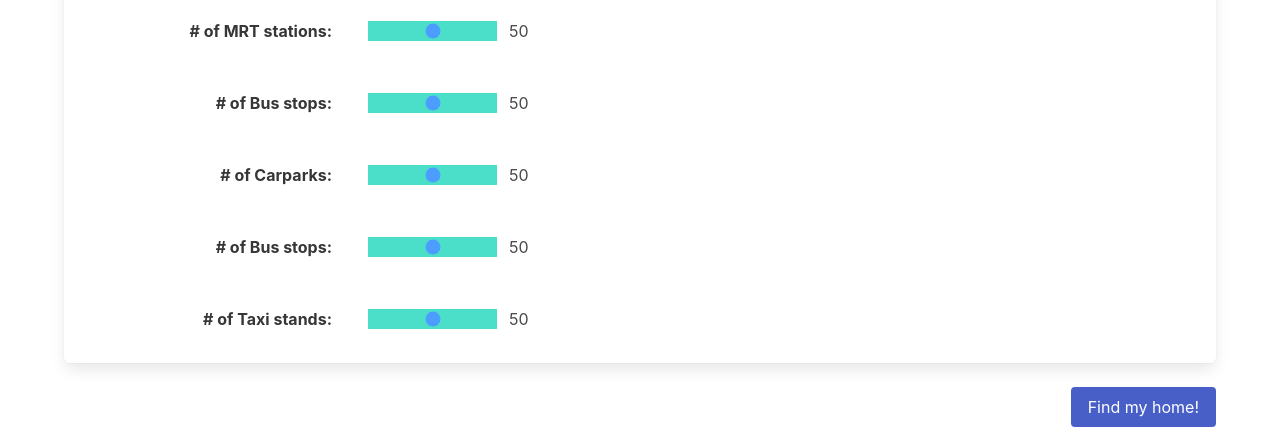
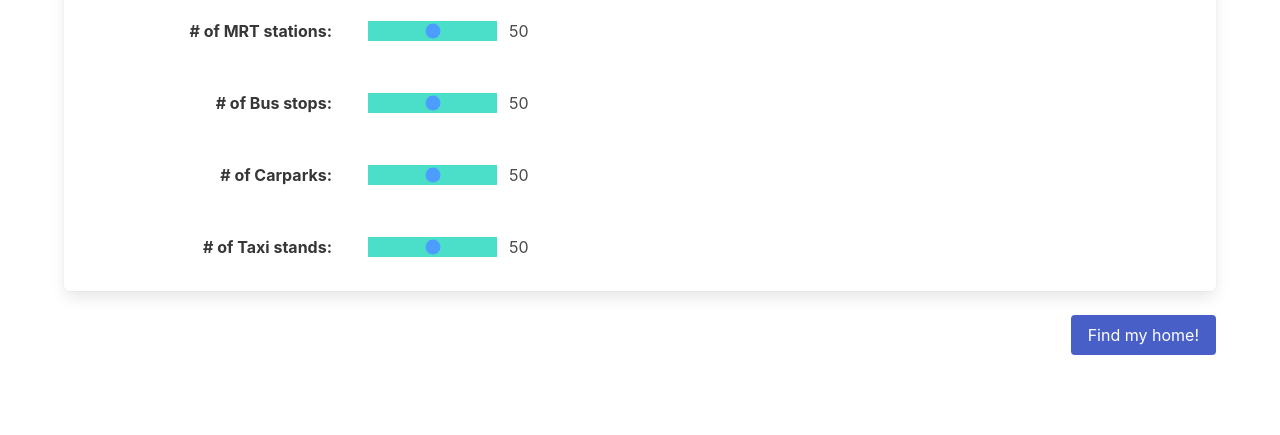
Before and after one commit to ansellim/apartments, a Flask app: page / in a window 1280 px wide. Shown: the part 1346-1781 px from the top of the page. After the commit the page ends 1701 px from the top, so only its background shows below. Run offline with Flask 2, Linux system fonts and the light colour scheme.

Commit message:
removed duplicate bus stops slider

```diff
--- a/app/templates/index.html
+++ b/app/templates/index.html
@@ -426,13 +426,6 @@
                 </div>
             </div>
             <div class="columns">
-                <div class="column is-3 is-align-items-center is-flex"><div class="column has-text-right"><strong># of Bus stops:</strong></div></div>
-                <div class="column is-2 is-align-items-center is-flex">
-                        <input type="range" min="0" max="100" value="50" class="slider" name="num_bus_stops_slider" id="num_bus_stops_slider">
-                        <div class="column has-text-left" name="num_bus_stops_val" id="num_bus_stops_val">50</div>
-                </div>
-            </div>
-            <div class="columns">
                 <div class="column is-3 is-align-items-center is-flex"><div class="column has-text-right"><strong># of Taxi stands:</strong></div></div>
                 <div class="column is-2 is-align-items-center is-flex">
                         <input type="range" min="0" max="100" value="50" class="slider" name="num_taxi_stands_slider" id="num_taxi_stands_slider">
@@ -665,12 +658,6 @@
         num_carparks_slider.oninput = function() {
             num_carparks_val.innerHTML = this.value;
         }
-        var num_bus_stops_slider = document.getElementById("num_bus_stops_slider");
-        var num_bus_stops_val = document.getElementById("num_bus_stops_val");
-        num_bus_stops_val.innerHTML = num_bus_stops_slider.value;
-        num_bus_stops_slider.oninput = function() {
-            num_bus_stops_val.innerHTML = this.value;
-        }
         var num_taxi_stands_slider = document.getElementById("num_taxi_stands_slider");
         var num_taxi_stands_val = document.getElementById("num_taxi_stands_val");
         num_taxi_stands_val.innerHTML = num_taxi_stands_slider.value;
```
